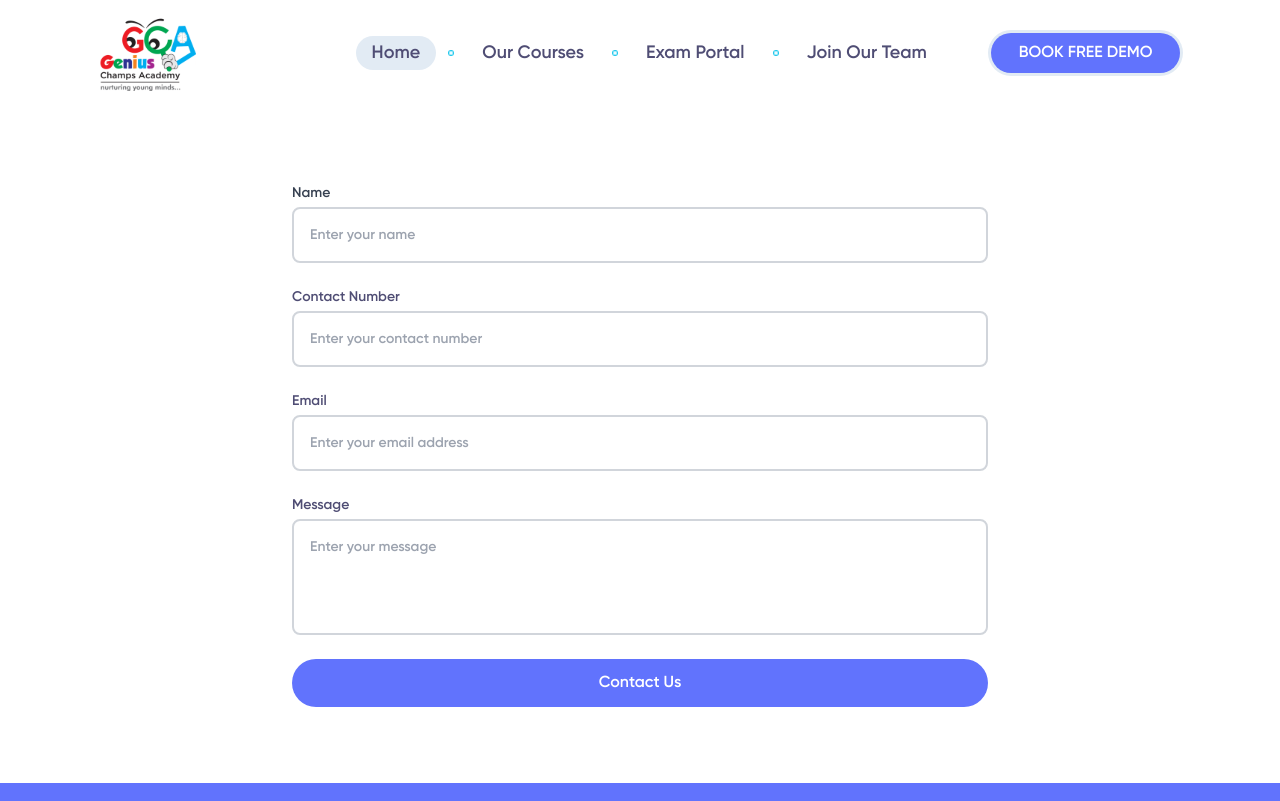
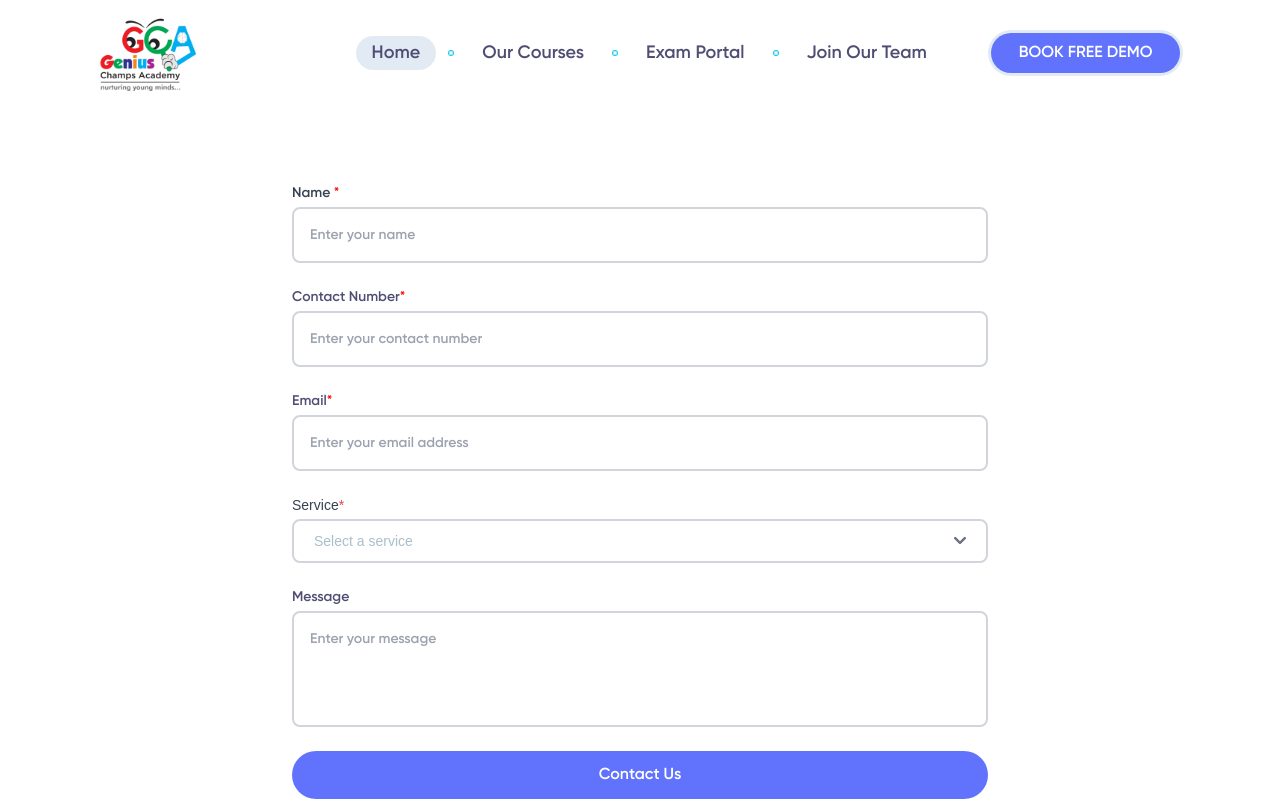
Before and after one commit to rushikeshbhand/gca, a Next.js app: page /components/contact-us-form in a window 1280 px wide. Shown: the top 801 px of the page. Built offline with nearby package versions, Linux system fonts and the light colour scheme.

Commit message:
add contact us form

```diff
--- a/src/app/components/contact-us-form/contact-us-form.css
+++ b/src/app/components/contact-us-form/contact-us-form.css
@@ -1,3 +1,7 @@
 .remove-outline{
     outline: none;
 }
+
+.star{
+    color: red;
+}
--- a/src/app/components/contact-us-form/page.js
+++ b/src/app/components/contact-us-form/page.js
@@ -1,27 +1,48 @@
 'use client';
-import React, { useState } from 'react'; // Import useState
+import React, { useState, useRef } from 'react';
 import { useForm } from 'react-hook-form';
 import { ToastContainer, toast } from 'react-toastify';
 import 'react-toastify/dist/ReactToastify.css';
 import axios from 'axios';
+import './contact-us-form.css';
 
 export default function ContactUsForm() {
   const { register, handleSubmit, formState: { errors }, reset } = useForm();
-  const [loading, setLoading] = useState(false); // Initialize loading state
+  const [loading, setLoading] = useState(false);
+  const [dropdownOpen, setDropdownOpen] = useState(false);
+  const dropdownRef = useRef(null);
+  const selectedService = useRef("Select a service");
+
+  // Handle dropdown toggle
+  const toggleDropdown = () => setDropdownOpen(!dropdownOpen);
+
+  // Close dropdown when clicking outside
+  const handleClickOutside = (event) => {
+    if (dropdownRef.current && !dropdownRef.current.contains(event.target)) {
+      setDropdownOpen(false);
+    }
+  };
+
+  React.useEffect(() => {
+    document.addEventListener("mousedown", handleClickOutside);
+    return () => document.removeEventListener("mousedown", handleClickOutside);
+  }, []);
 
   const onSubmit = async (data) => {
-    setLoading(true); // Set loading to true when form is submitted
+    setLoading(true);
+    data.service = selectedService.current; // Add the selected service to form data
     try {
       console.log(data);
       const response = await axios.post('http://localhost:5000/api/contact', data);
       if (response.data.success) {
         toast.success('Form submitted successfully!', { position: "top-right", autoClose: 3000 });
-        reset(); // Reset the form fields
+        reset();
+        selectedService.current = "Select a service"; // Reset dropdown
       }
     } catch (error) {
       toast.error('Failed to submit the form', { position: "top-right", autoClose: 3000 });
     } finally {
-      setLoading(false); // Reset loading state after request is complete
+      setLoading(false);
     }
   };
 
@@ -31,7 +52,7 @@ export default function ContactUsForm() {
       <form className="p-4 space-y-6" onSubmit={handleSubmit(onSubmit)}>
         {/* Name Field */}
         <div>
-          <label htmlFor="name" className="block text-sm font-medium text-gray-700">Name</label>
+          <label htmlFor="name" className="block text-sm font-medium text-gray-700">Name <span className='star'>*</span></label>
           <input
             type="text"
             id="name"
@@ -44,7 +65,7 @@ export default function ContactUsForm() {
 
         {/* Contact Number Field */}
         <div>
-          <label htmlFor="contact" className="block text-sm font-medium">Contact Number</label>
+          <label htmlFor="contact" className="block text-sm font-medium">Contact Number<span className='star'>*</span></label>
           <input
             type="tel"
             id="contact"
@@ -63,7 +84,7 @@ export default function ContactUsForm() {
 
         {/* Email Field */}
         <div>
-          <label htmlFor="email" className="block text-sm font-medium">Email</label>
+          <label htmlFor="email" className="block text-sm font-medium">Email<span className='star'>*</span></label>
           <input
             type="email"
             id="email"
@@ -80,6 +101,53 @@ export default function ContactUsForm() {
           {errors.email && <p className="text-red-500 text-sm mt-1">{errors.email.message}</p>}
         </div>
 
+        {/* Services Dropdown */}
+        <div ref={dropdownRef} className="relative font-[sans-serif]">
+          <label htmlFor="service" className="block text-sm font-medium text-gray-700">
+            Service<span className="text-red-500">*</span>
+          </label>
+          <button
+            type="button"
+            id="dropdownToggle"
+            onClick={toggleDropdown}
+            className="px-5 py-2.5 text-[#A9BFCC] text-sm bg-white hover:bg-gray-50 flex justify-between items-center mt-1 remove-outline p-4 w-full rounded-lg border-2 border-gray-300 focus:border-blue-500 focus:ring-blue-500 transition duration-150 ease-in-out sm:text-sm"
+          >
+            <span>{selectedService.current}</span>
+            <svg
+              xmlns="http://www.w3.org/2000/svg"
+              className="w-3 fill-gray-500"
+              viewBox="0 0 24 24"
+            >
+              <path
+                fillRule="evenodd"
+                d="M11.99997 18.1669a2.38 2.38 0 0 1-1.68266-.69733l-9.52-9.52a2.38 2.38 0 1 1 3.36532-3.36532l7.83734 7.83734 7.83734-7.83734a2.38 2.38 0 1 1 3.36532 3.36532l-9.52 9.52a2.38 2.38 0 0 1-1.68266.69734z"
+                clipRule="evenodd"
+              />
+            </svg>
+          </button>
+
+          {dropdownOpen && (
+            <ul
+              className="absolute shadow-lg bg-white py-2 z-[1000] w-full divide-y max-h-40 overflow-auto mt-1"
+              role="listbox"
+            >
+              {["First Class", "Second Class", "Third Class"].map((service) => (
+                <li
+                  key={service}
+                  className="py-3 px-5 hover:bg-gray-50 text-gray-800 text-sm cursor-pointer"
+                  onClick={() => {
+                    selectedService.current = service;
+                    setDropdownOpen(false);
+                  }}
+                >
+                  {service}
+                </li>
+              ))}
+            </ul>
+          )}
+          {errors.service && <p className="text-red-500 text-sm mt-1">{errors.service.message}</p>}
+        </div>
+
         {/* Message Field (optional) */}
         <div>
           <label htmlFor="message" className="block text-sm font-medium">Message</label>
@@ -93,13 +161,14 @@ export default function ContactUsForm() {
           ></textarea>
         </div>
 
+        {/* Submit Button */}
         <div className="flex justify-center">
           <button
             type="submit"
             className={`bg-[#6173FD] text-white font-bold py-3 px-4 w-full rounded-full ${loading ? 'opacity-50 cursor-not-allowed' : ''}`}
-            disabled={loading} // Disable button while loading
+            disabled={loading}
           >
-            {loading ? 'Submitting...' : 'Contact Us'} {/* Change button text based on loading state */}
+            {loading ? 'Submitting...' : 'Contact Us'}
           </button>
         </div>
       </form>
```
